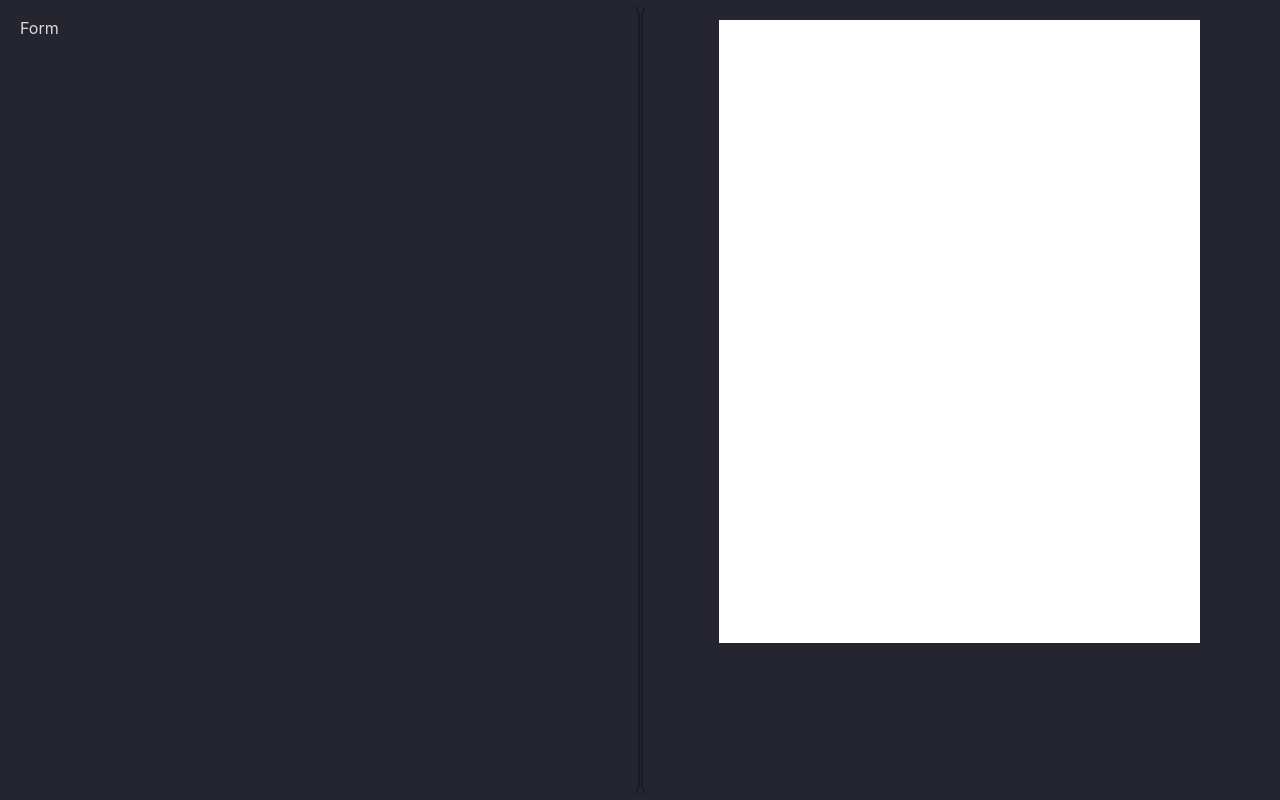
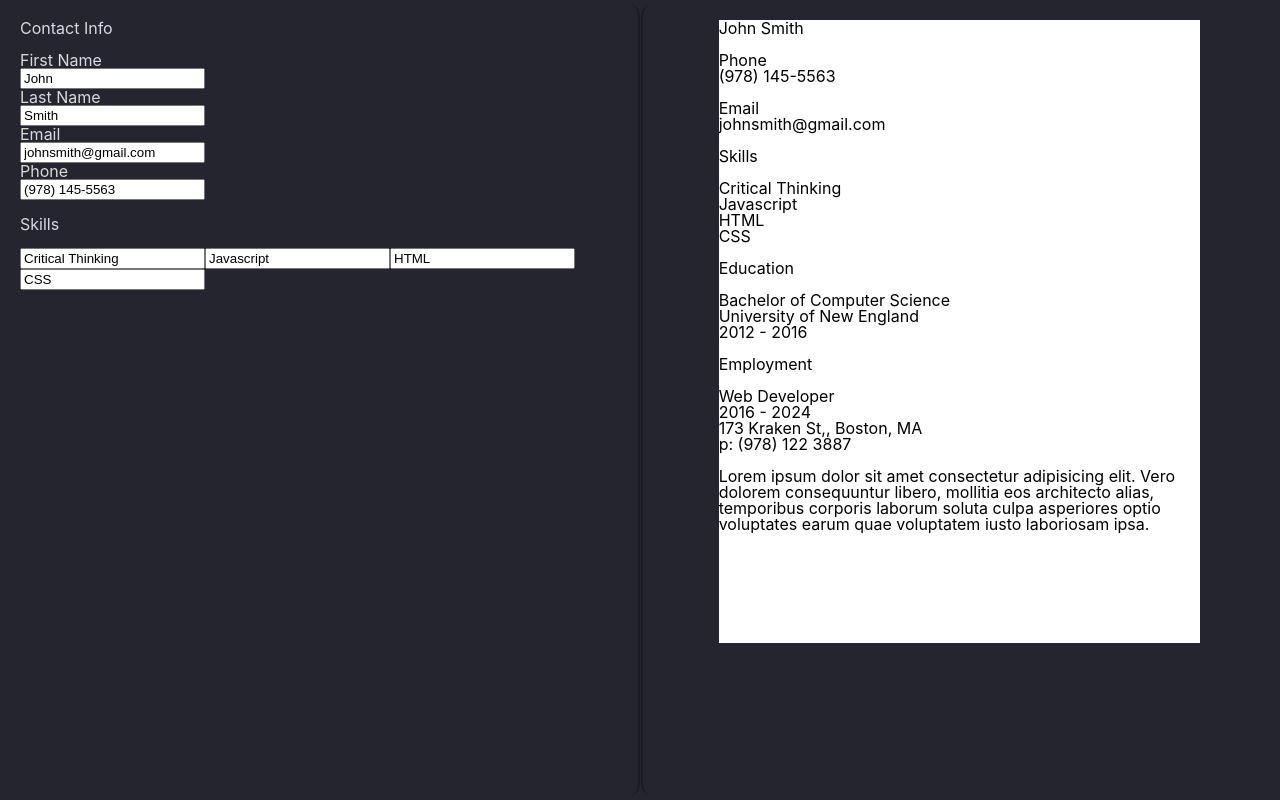
Before and after one commit to DarxyDev/CV-Generator, a React (Vite) app: page / in a window 1280 px wide. Built offline with nearby package versions, Linux system fonts and the light colour scheme.

Commit message:
added basic form and preview features

```diff
--- a/package.json
+++ b/package.json
@@ -11,7 +11,8 @@
   },
   "dependencies": {
     "react": "^18.2.0",
-    "react-dom": "^18.2.0"
+    "react-dom": "^18.2.0",
+    "uuid": "^9.0.1"
   },
   "devDependencies": {
     "@types/react": "^18.2.55",
--- a/src/App.jsx
+++ b/src/App.jsx
@@ -1,15 +1,19 @@
 import { useState } from 'react'
 import './styles/reset.css'
 import './styles/App.css'
+import defaultFormData from './formData'
 import Preview from './components/Preview'
 import Form from './components/Form'
 
+
+
 function App() {
+  const [formData, setFormData] = useState(defaultFormData);
 
   return (
     <div id='main-container'>
-      <Form />
-      <Preview />
+      <Form formData={formData} setFormData={setFormData} />
+      <Preview formData={formData} />
     </div>
   )
 }
--- a/src/components/Form.jsx
+++ b/src/components/Form.jsx
@@ -1,7 +1,53 @@
-export default function Form(){
+import '../styles/Form.css';
+import { v4 as uuid } from 'uuid';
+
+
+export default function Form({ formData, setFormData }) {
+    const childProps = { setFormData, formData };
     return (
         <div className='left-half main-section'>
-        Form
+            <h1>Contact Info</h1>
+            <br />
+            <Section title='First Name' formKey='firstName' {...childProps} />
+            <Section title='Last Name' formKey='lastName' {...childProps} />
+            <Section title='Email' formKey='email' {...childProps} />
+            <Section title='Phone' formKey='phone' {...childProps} />
+            <br />
+            <h1>Skills</h1>
+            <br />
+            <Skills {...childProps} />
         </div>
     )
 }
+//////
+function Section({ title, formKey, type, formData, setFormData }) {
+    if (!type) type = 'text';
+    function onChange(e) {
+        const value = e.target.value;
+        const newFormData = { ...formData };
+        newFormData[formKey] = value;
+        setFormData(newFormData);
+    }
+    return (
+        <div>
+            <h1>{title}</h1>
+            <input type={type} value={formData[formKey]} onChange={onChange}></input>
+        </div>
+    )
+}
+function Skills({ formData, setFormData }) {
+    return (
+        <div>
+            {formData.skills.map((skill, index) => {
+                function onChange(e) {
+                    const newFormData = { ...formData };
+                    newFormData.skills[index] = { value: e.target.value, id: skill.id };
+                    setFormData(newFormData)
+                }
+                return (
+                    <input type='text' value={skill.value} onChange={onChange} key={skill.id}></input>
+                )
+            })}
+        </div>
+    )
+}
--- a/src/components/Preview.jsx
+++ b/src/components/Preview.jsx
@@ -1,17 +1,95 @@
 import '../styles/Preview.css'
-export default function Preview(){
+export default function Preview({ formData }) {
     return (
-        <div id='preview' className = 'right-half main-section'>
-            <Page></Page>
+        <div id='preview' className='right-half main-section'>
+            <Page formData={formData}></Page>
         </div>
     )
 }
 
-function Page(){
-
+function Page({ formData }) {
+    const childProps = { formData }
     return (
         <div id='page'>
+            <h1>{formData.firstName + ' ' + formData.lastName}</h1>
+            <br />
+            <ContactInfo {...childProps} />
+            <br />
+            <h1>Skills</h1>
+            <br />
+            <Skills {...childProps} />
+            <br/>
+            <h1>Education</h1>
+            <br/>
+            <Education {...childProps}/>
+            <br/>
+            <h1>Employment</h1>
+            <br/>
+            <Employment {...childProps}/>
 
         </div>
     )
 }
+function ContactInfo({ formData }) {
+    function ContactSection({ title, value }) {
+        if (value === '') return (<></>);
+        return (
+            <div>
+                <h2>{title}</h2>
+                <p>{value}</p>
+            </div>
+        )
+    }
+    return (
+        <div>
+            <ContactSection title='Phone' value={formData.phone} />
+            <br />
+            <ContactSection title='Email' value={formData.email} />
+        </div>
+    )
+}
+function Skills({ formData }) {
+    return (
+        <ul>
+            {formData.skills.map(item => {
+                return (
+                    <li key ={item.id}>{item.value}</li>
+                )
+            })}
+        </ul>
+    )
+}
+function Education({formData}){
+    return (
+        <ul>
+            {formData.education.map(item=>{
+                return (
+                    <li key={item.id}>
+                        <h2>{item.degree}</h2>
+                        <h3>{item.school}</h3>
+                        <p>{item.startYear ? item.startYear.toString() + ' - ' : ''}{item.endYear}</p>
+
+                    </li>
+                )
+            })}
+        </ul>
+    )
+}
+function Employment({formData}){
+    return (
+        <ul>
+            {formData.workHistory.map(item=>{
+                return(
+                    <li key={item.key}>
+                        <h2>{item.position}</h2>
+                        <h4>{item.startYear} - {item.endYear}</h4>
+                        <p>{item.address}, {item.city}, {item.state}</p>
+                        <p>p: {item.phone}</p>
+                        <br/>
+                        <p>{item.description}</p>
+                    </li>
+                )
+            })}
+        </ul>
+    )
+}
--- /dev/null
+++ b/src/formData.jsx
@@ -0,0 +1,43 @@
+import { v4 as uuid } from 'uuid';
+
+const defaultFormData = {
+    firstName: 'John',
+    lastName: 'Smith',
+    email: 'johnsmith@gmail.com',
+    phone: '(978) 145-5563',
+    skills: [
+        { value: 'Critical Thinking', id: uuid() },
+        { value: 'Javascript', id: uuid() },
+        { value: 'HTML', id: uuid() },
+        { value: 'CSS', id: uuid() },
+    ],
+
+    education: [
+        {
+            school: 'University of New England',
+            degree: 'Bachelor of Computer Science',
+            startYear: '2012',
+            endYear: '2016',
+            id: uuid(),
+        }
+    ],
+    workHistory: [
+        {
+            position: 'Web Developer',
+            address: '173 Kraken St,',
+            phone: '(978) 122 3887',
+            city: 'Boston',
+            state: 'MA',
+            startYear: '2016',
+            endYear: '2024',
+            description: `
+        Lorem ipsum dolor sit amet consectetur adipisicing elit.
+        Vero dolorem consequuntur libero, mollitia eos architecto alias,
+        temporibus corporis laborum soluta culpa asperiores optio
+        voluptates earum quae voluptatem iusto laboriosam ipsa.`,
+            id: uuid(),
+        },
+    ],
+}
+
+export default defaultFormData;
--- a/src/styles/Preview.css
+++ b/src/styles/Preview.css
@@ -5,4 +5,5 @@
     width:80%;
     background-color: white;
     aspect-ratio: 1/1.294;
+    color:black;
 }
```
Also changed, not shown: src/styles/Form.css (added), 1 other file (tests, documents, lock files or other folders).
